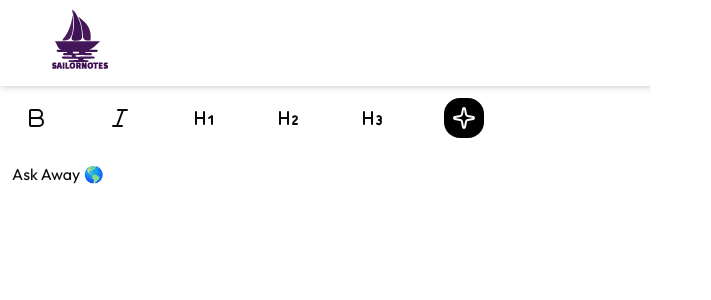
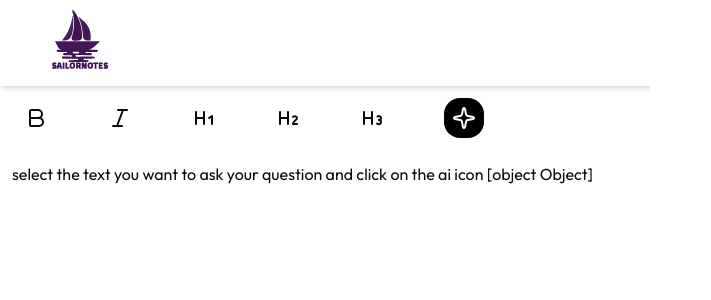
Before and after one commit to shaikshabayakati/AI-NOTE-TAKING, a Next.js app: page /workspace/1 in a window 1280 px wide. Shown: the top 300 px of the page, without its empty margins (0-711 px from the left). Built offline with nearby package versions, Linux system fonts and the light colour scheme; no server answers.

Commit message:
Fyne shytt

```diff
--- a/src/app/workspace/_components/TextEditor.jsx
+++ b/src/app/workspace/_components/TextEditor.jsx
@@ -3,6 +3,7 @@ import { useEditor, EditorContent } from '@tiptap/react'
 import StarterKit from '@tiptap/starter-kit'
 import Heading from '@tiptap/extension-heading'
 import Editorextensions from './Editorextensions'
+import { StarsIcon } from 'lucide-react'
 
 const TextEditor = () => {
   const editor = useEditor({
@@ -14,10 +15,11 @@ const TextEditor = () => {
     ],
 
 
-    content: '<p>Ask Away 🌎️</p>',
+    content: `<p>select the text you want to ask your question and click on the ai icon ${  <StarsIcon/>}</p>`,
     editorProps: {
       attributes: {
         class: 'focus:outline-none h-screen p-3'
+
       }
     }
   })
```
